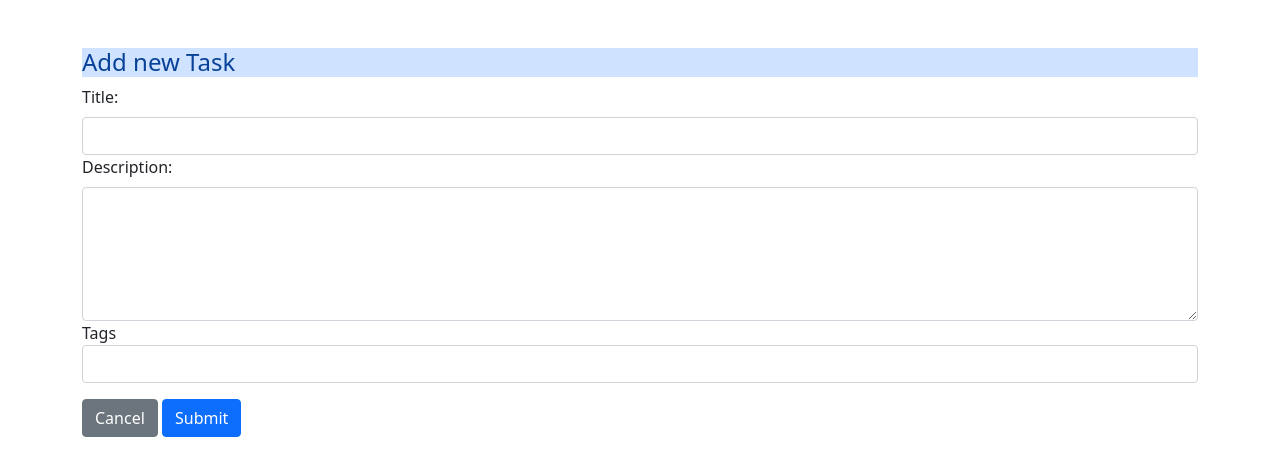
After one commit to OldKayakFisherman/KanBan, a Flask app: template templates/editTask.html in a window 1280 px wide. The commit adds this page. Shown: the top 476 px of the page. Run offline with Flask 3, Linux system fonts and the light colour scheme; the template is opened without the code that fills it, so the values that code supplies are empty; some libraries are stand-ins or nearby versions.

Commit message:
Starting edit functionality

```diff
--- /dev/null
+++ b/templates/editTask.html
@@ -0,0 +1,41 @@
+{% extends "base.html" %}
+
+{% block title %}Edit Task{% endblock %}
+
+{% block content %}
+
+<form id="frmAddTask" method="post" action="/task" class="mt-5 needs-validation" novalidate>
+
+    <input type="hidden" id="hdnTags" name="hdnTags">
+
+    <h4 class="alert-primary">Add new Task</h4>
+
+    <div>
+        <label class="form-label" for="txtTaskTitle">Title:</label>
+        <input class="form-control" id="txtTaskTitle" name="txtTaskTitle" type="text" required />
+         <div class="invalid-feedback">
+            Please provide a valid task title.
+         </div>
+    </div>
+    <div>
+        <label class="form-label" for="txtTaskDescription">Description:</label>
+        <textarea cols="60" rows="5" wrap="hard" class="form-control" name="txtTaskDescription" id="txtTaskDescription"></textarea>
+    </div>
+     <div class="form-group">
+                <label class="control-label" for="tagInput">Tags</label>
+                <input type="text" id="tagInput" class="form-control" />
+     </div>
+
+    <div class="form-group mt-3">
+        <span id="tagTarget"></span>
+    </div>
+
+    <div class="form-group mt-3">
+        <a href="/" class="btn btn-secondary">Cancel</a>
+        <input id="btnAddRecord" type="submit" class="btn btn-primary" value="Submit">
+    </div>
+
+
+</form>
+
+{% endblock %}
--- a/templates/index.html
+++ b/templates/index.html
@@ -42,7 +42,8 @@
                     </div>
                 </div>
                 <div class="card-footer">
-                    <a href="#" data-task-delete><i task-id="{{ task.id }}" class="bi-trash" style="font-size: .9rem; color: cornflowerblue;"></i></a>
+                    <a href="#" data-task-edit title="Edit Task"><i task-id="{{ task.id }}" class="bi-pencil-square" style="font-size: .9rem; color: cornflowerblue;"></i></a>
+                    <a href="#" data-task-delete title="Delete Task"><i task-id="{{ task.id }}" class="bi-trash ms-3" style="font-size: .9rem; color: cornflowerblue;"></i></a>
                 </div>
             </div>
 
```
